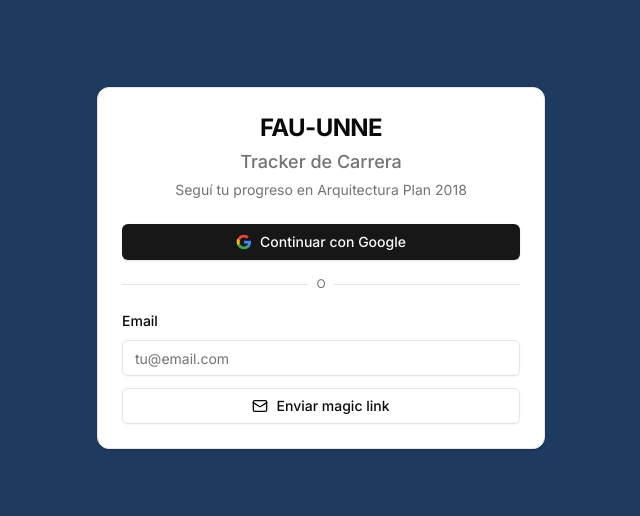
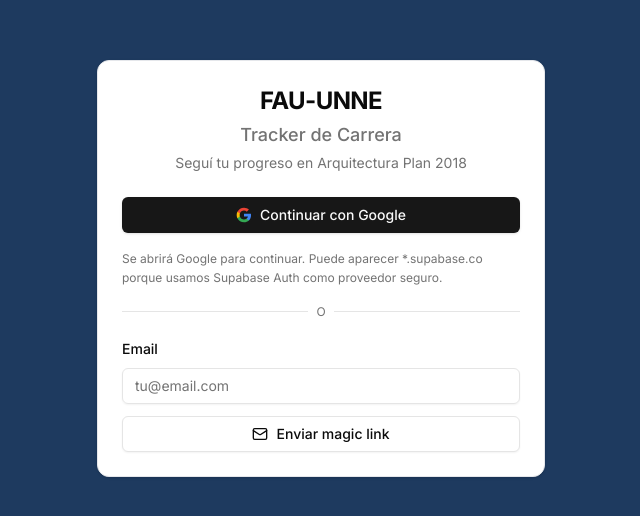
Before and after one commit to teorisso/fauu-tracker, a Next.js app: page /login in a window 1280 px wide. Shown: the part 132-648 px from the top of the page, without its empty margins (319-959 px from the left). Built offline with nearby package versions, Linux system fonts and the light colour scheme.

Commit message:
better uxui in login page

```diff
--- a/app/(auth)/login/page.tsx
+++ b/app/(auth)/login/page.tsx
@@ -111,6 +111,10 @@ function LoginForm() {
         <form action={signInWithGoogle}>
           <GoogleSubmitButton />
         </form>
+        <p className="text-xs leading-relaxed text-muted-foreground">
+          Se abrirá Google para continuar. Puede aparecer *.supabase.co porque
+          usamos Supabase Auth como proveedor seguro.
+        </p>
 
         <div className="relative">
           <div className="absolute inset-0 flex items-center">
--- a/app/page.tsx
+++ b/app/page.tsx
@@ -121,6 +121,10 @@ function LoginForm() {
       <form action={signInWithGoogle}>
         <GoogleSubmitButton />
       </form>
+      <p className="text-[11px] leading-relaxed text-white/60">
+        Se abrirá Google para continuar. Puede aparecer *.supabase.co porque
+        usamos Supabase Auth como proveedor seguro.
+      </p>
 
       <div className="relative">
         <div className="absolute inset-0 flex items-center">
```
Also changed, not shown: 1 other file (tests, documents, lock files or other folders).
